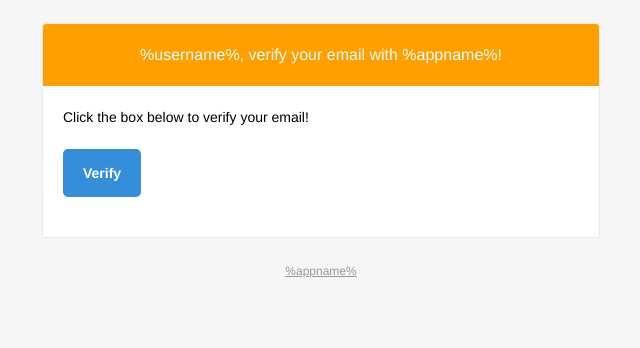
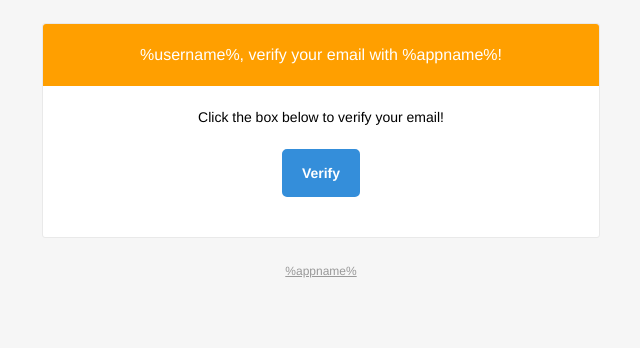
Before and after one commit to Kautenja/parse-server-boilerplate, a website: page templates/verify_email.html in a window 1280 px wide. Shown: the whole page, without its empty margins (319-959 px from the left). Drawn offline with Linux system fonts and the light colour scheme.

Commit message:
Update: Verify Email
* center items

```diff
--- a/templates/verify_email.html
+++ b/templates/verify_email.html
@@ -24,12 +24,12 @@
 						<td class="content-wrap">
 							<table width="100%" cellpadding="0" cellspacing="0">
 								<tr>
-									<td class="content-block">
+									<td class="aligncenter content-block">
 										Click the box below to verify your email!
 									</td>
 								</tr>
 								<tr>
-									<td class="content-block">
+									<td class="aligncenter content-block">
 										<a href=%link% class="btn-primary">Verify</a>
 									</td>
 								</tr>
```
Also changed, not shown: templates/inlined/verify_email.html (+1 -1 lines).
